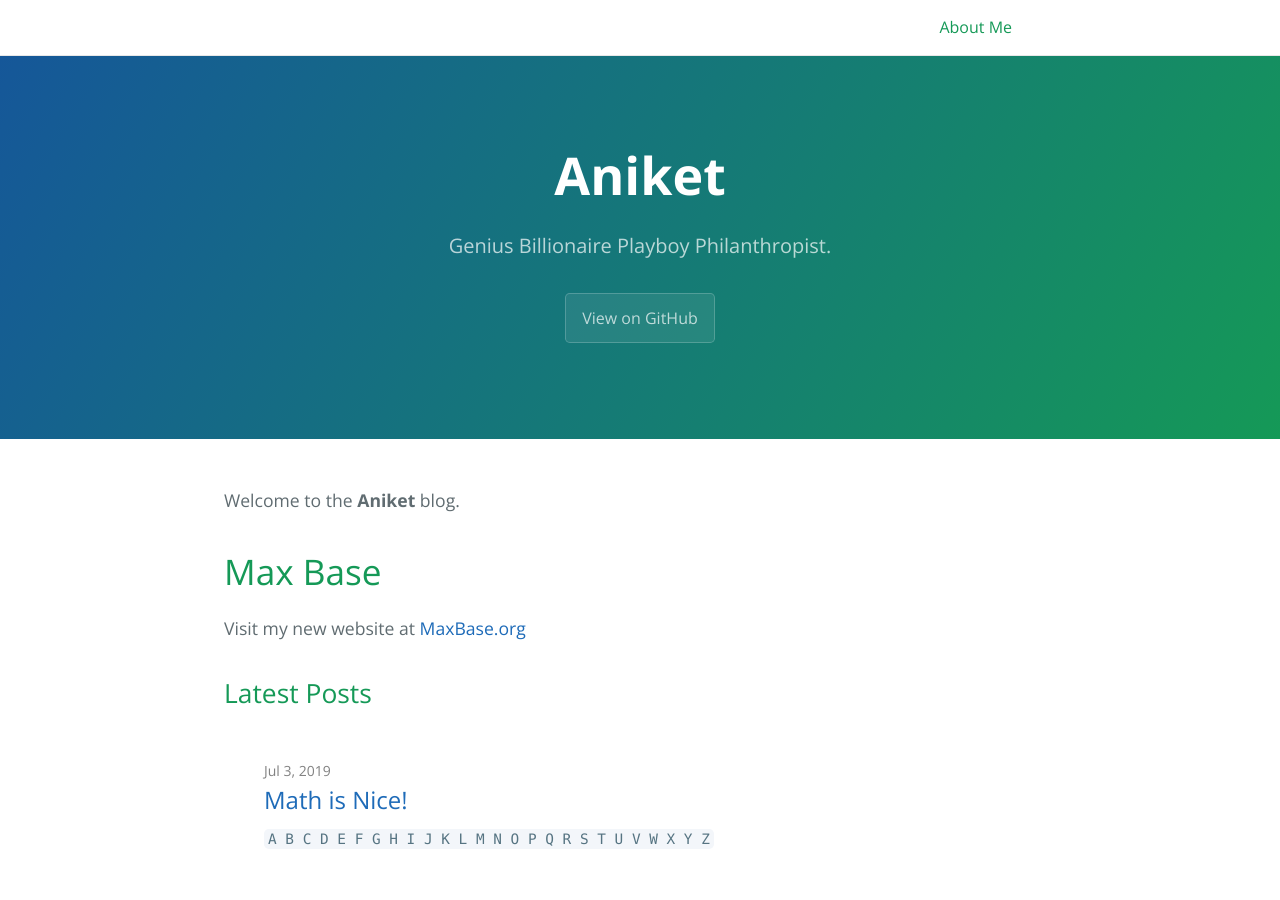
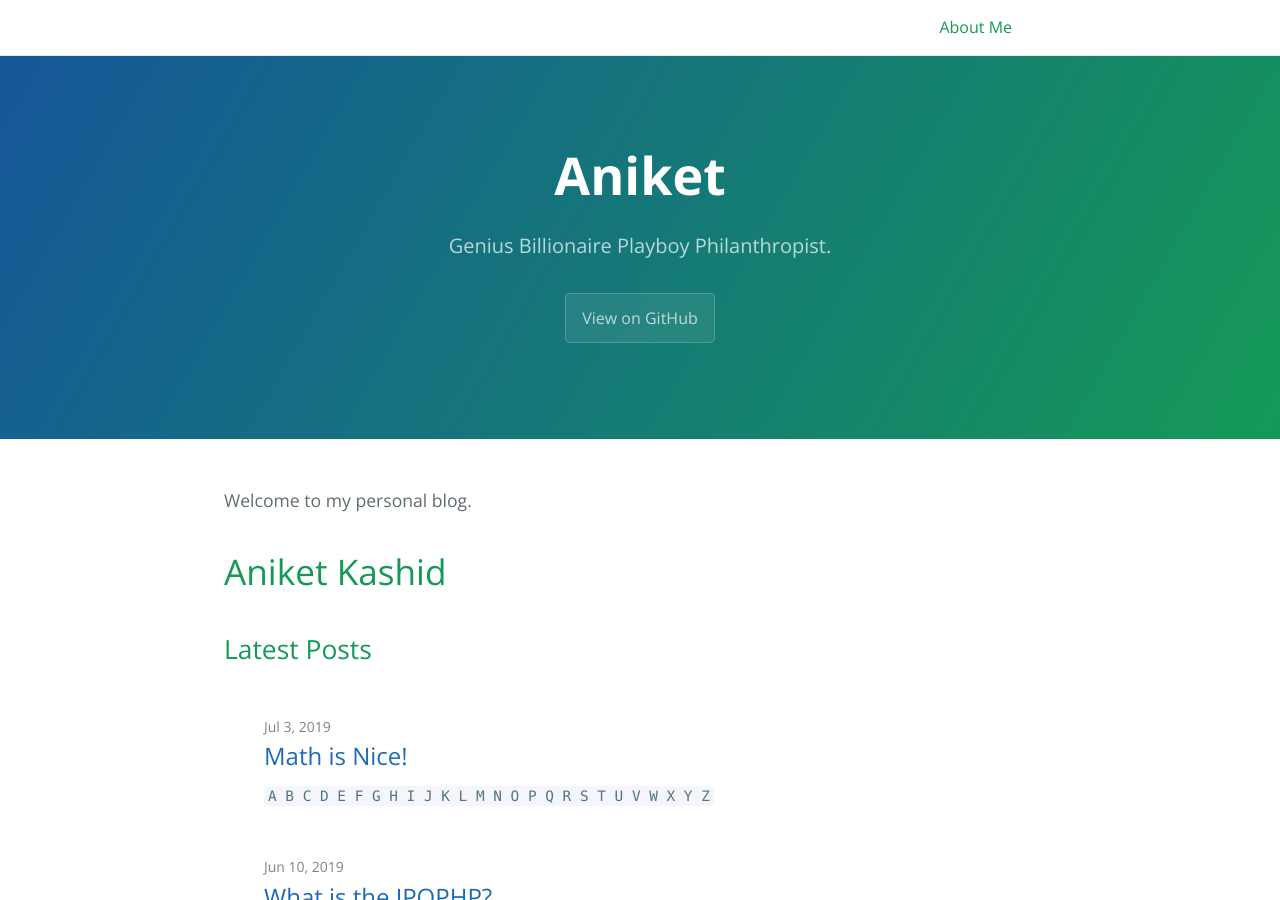
Before and after one commit to aniketkashid17/aniketkashid, a Jekyll site: the page built from index.md, in a window 1280 px wide and 900 px high. Built offline with Jekyll 4.4.1, drawn with Linux system fonts in a browser that asks for light colours.

Commit message:
Update index.md

```diff
--- a/index.md
+++ b/index.md
@@ -2,8 +2,6 @@
 layout: home
 ---
 
-Welcome to the **Aniket** blog.
+Welcome to my personal blog.
 
-# Max Base
-
-Visit my new website at [MaxBase.org](https://maxbase.org/)
+# Aniket Kashid
```
